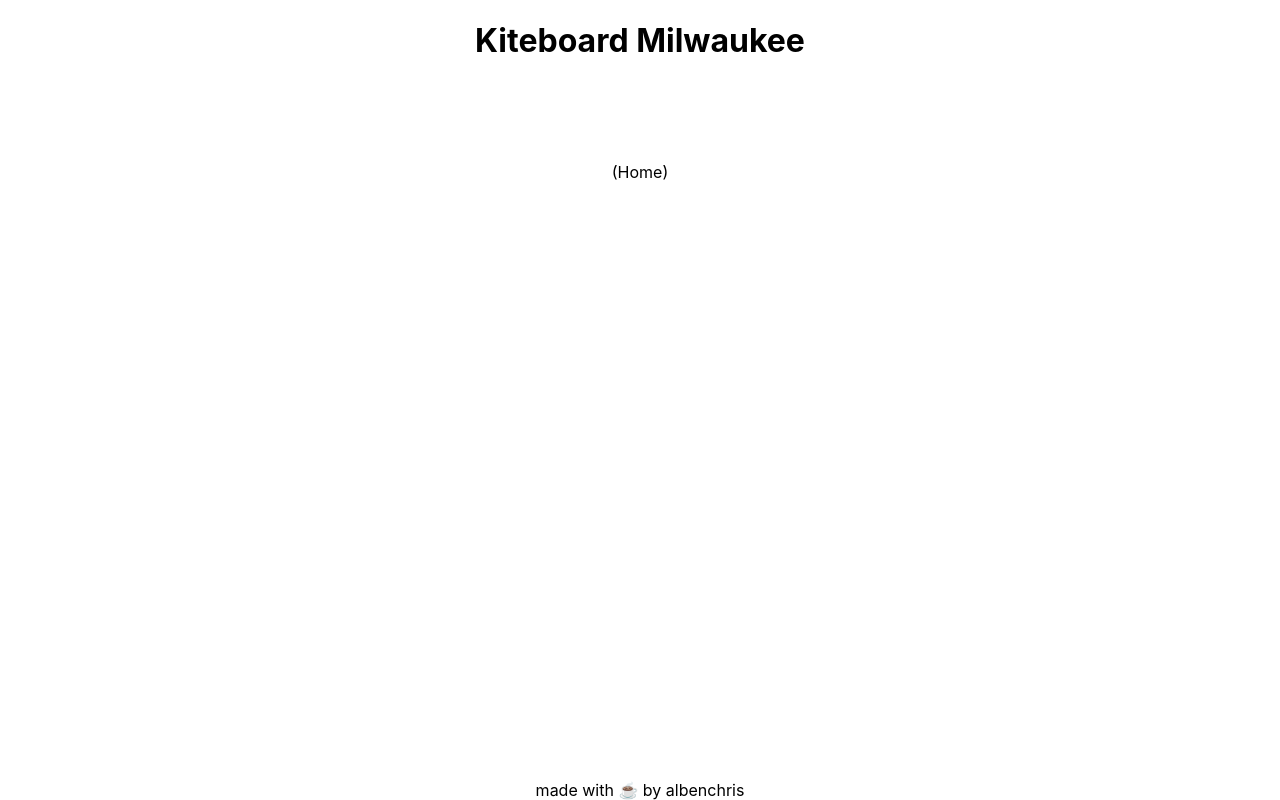
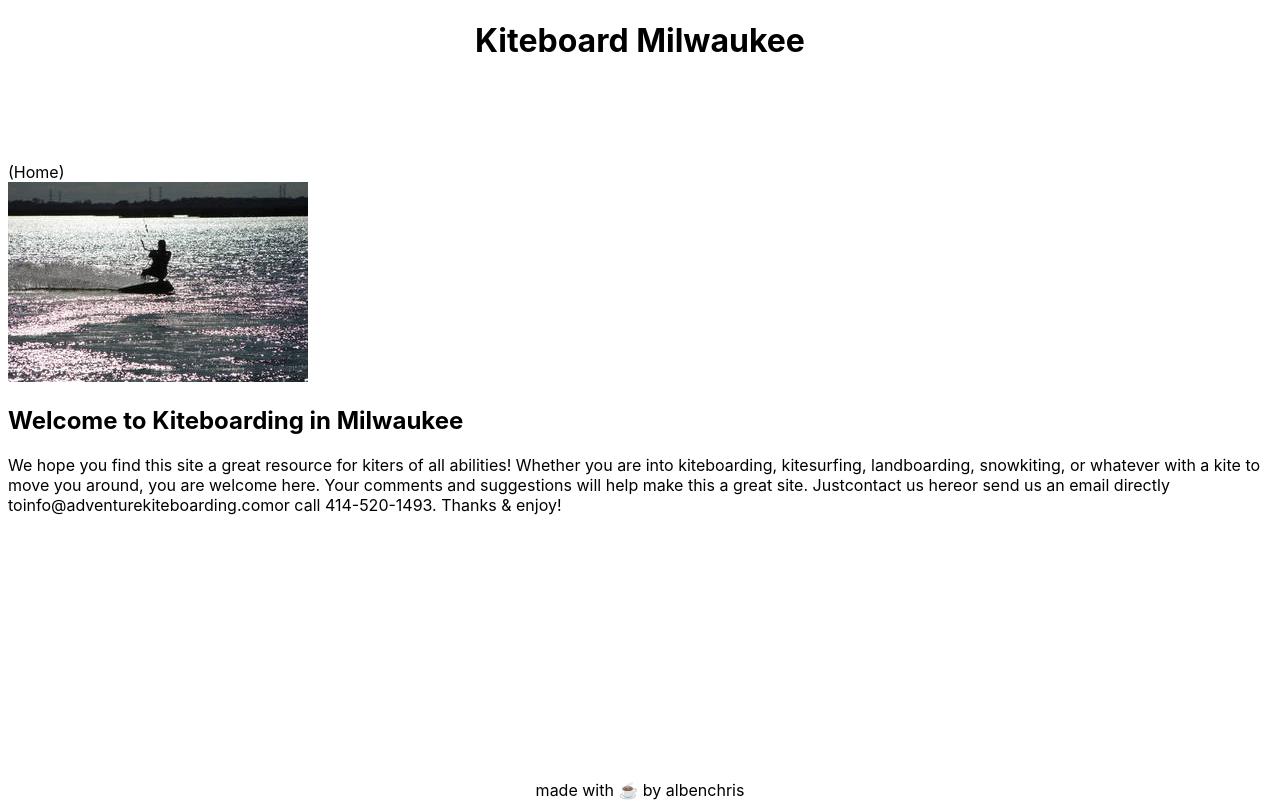
Before and after one commit to albenchris/kiteboard-milwaukee, a Next.js app: page / in a window 1280 px wide. Built offline with nearby package versions, Linux system fonts and the light colour scheme.

Commit message:
added first few lines of home with image rendering

```diff
--- a/pages/index.js
+++ b/pages/index.js
@@ -8,8 +8,39 @@ export default function Home() {
         <title>Kiteboard Milwaukee</title>
         <meta name='keywords' content='kiteboard, kiteboarding' />
       </Head>
-      <main>
+      <main id='main-content'>
+
         (Home)
+
+        <div>
+          <a href='/images/3e3127bb1a.png' rel='lightbox[lb207]'>
+            <img
+              src='/images/f971906372.jpg'
+              width='300'
+              height='200'
+              border='0'
+              alt='kiteboarder in the water'
+            />
+          </a>
+
+          <h2>Welcome to Kiteboarding in Milwaukee</h2>
+          <p>
+          We hope you find this site a great resource for kiters of all abilities!
+          Whether you are into kiteboarding, kitesurfing, landboarding, snowkiting, or whatever with a kite to move you around, you are welcome here.
+          Your comments and suggestions will help make this a great site.
+          Just
+            <a href='contact-section'>
+              contact us here
+            </a>
+          or send us an email directly to
+            <a href='email'>
+              info@adventurekiteboarding.com
+            </a>
+          or call 414-520-1493. Thanks & enjoy!
+          </p>
+        </div>
+
+        <div></div>
       </main>
     </div>
   )
```
Also changed, not shown: public/images/3e3127bb1a.png (added), public/images/f971906372.jpg (added).
